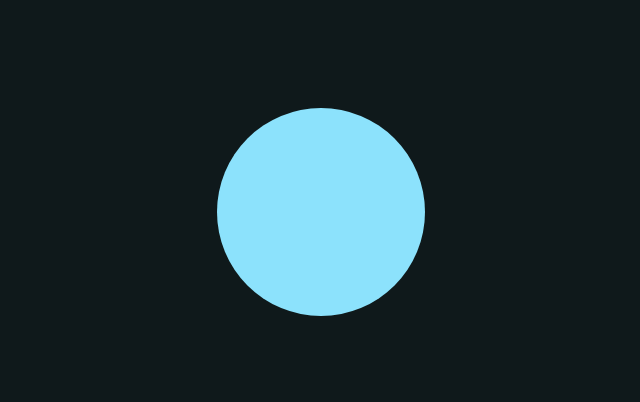
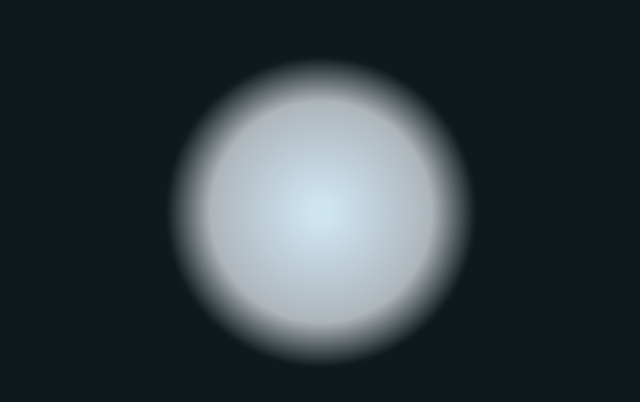
Before and after one commit to choiiis/html-css-toy-projects, a plain HTML site: page frame-focus/index.html in a window 1280 px wide. Shown: the part 188-590 px from the top of the page, without its empty margins (319-959 px from the left). Drawn offline with nearby package versions, Linux system fonts and the light colour scheme.

Commit message:
Change a focus element like a light

```diff
--- a/frame-focus/main.css
+++ b/frame-focus/main.css
@@ -12,8 +12,16 @@ body {
 
 #focus {
   position: absolute;
+  width: 100%;
+  height: 100%;
   top: 50%;
   left: 50%;
   border-radius: 50%;
-  background-color: rgb(140, 226, 252);
+  background: radial-gradient(
+    rgba(216, 239, 253, 0.95) 5%,
+    rgba(241, 248, 255, 0.7) 50%,
+    rgba(255, 255, 255, 0.01) 70% );
+  transition: top .4s,
+              left .4s;
+  z-index: 10;
 }
--- a/frame-focus/main.js
+++ b/frame-focus/main.js
@@ -20,7 +20,7 @@ function resetFocus() {
 }
 
 function getFocusDiameter() {
-  return Math.floor((bodyEl.clientWidth + bodyEl.clientHeight) * 0.1)
+  return Math.floor((bodyEl.clientWidth + bodyEl.clientHeight) * 0.15)
 }
 
 // If click the 'focus' element
```
